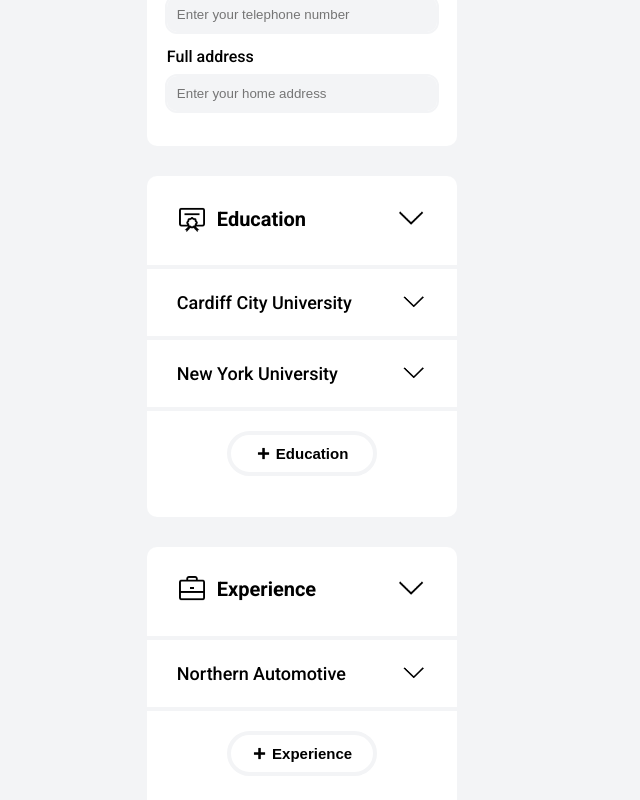
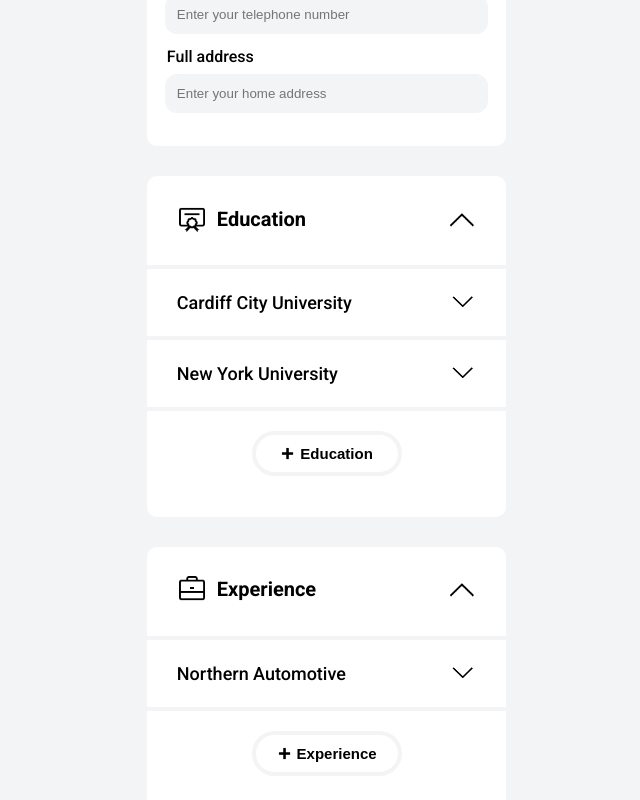
Before and after one commit to coolleighton/MyCVBuilder, a React (Vite) app: page / in a window 1280 px wide. Shown: the part 402-1202 px from the top of the page, without its empty margins (147-787 px from the left). Built offline with nearby package versions, Linux system fonts and the light colour scheme.

Commit message:
added some animations to buttons, fixed some spacing issues

```diff
--- a/src/components/EducationSection.jsx
+++ b/src/components/EducationSection.jsx
@@ -26,6 +26,8 @@
 
     const activeDisplay = "block"
     const inActiveDisplay = "none"
+    const activeRotation = "rotate(180deg)"
+    const inActiveRotation = "rotate(0deg)"
 
     const [EducationActive, setEducationActive] = useState(true)
 
@@ -51,7 +53,10 @@
                         <img src="./src/assets/education-img.png"></img>
                         <h1>Education</h1>
                     </div>
-                    <img className="DropDownImg" src="./src/assets/down-img.png"></img>
+                    <img
+                        style={{ transform : EducationActive ? activeRotation : inActiveRotation}}
+                        className="DropDownImg"
+                        src="./src/assets/down-img.png"></img>
                 </div>
 
                 <ul
@@ -85,7 +90,11 @@
                                     onClick={handleItemClick}
                                     >
                                     <h2 className="UniversityListItemName">{educationItem.school}</h2>
-                                    <img className="UniversityListItemImg" src = "src/assets/down-img.png"></img>
+                                    <img
+                                        className="UniversityListItemImg"
+                                        src = "src/assets/down-img.png"
+                                        style={{ transform : formActive ? activeRotation : inActiveRotation}}
+                                    ></img>
                                 </div>
 
                                 <div
--- a/src/components/ExperienceSection.jsx
+++ b/src/components/ExperienceSection.jsx
@@ -19,6 +19,8 @@
 
     const activeDisplay = "block"
     const inActiveDisplay = "none"
+    const activeRotation = "rotate(180deg)"
+    const inActiveRotation = "rotate(0deg)"
 
     const [ExperienceActive, setExperienceActive] = useState(true)
 
@@ -42,12 +44,15 @@
                         <img src="./src/assets/experience-img.png"></img>
                         <h1>Experience</h1>
                     </div>
-                    <img className="DropDownImg" src="./src/assets/down-img.png"></img>
+                    <img
+                        style={{ transform : ExperienceActive ? activeRotation : inActiveRotation}}
+                        className="DropDownImg"
+                        src="./src/assets/down-img.png"></img>
                 </div>
 
                 <ul
                     style={{ display : ExperienceActive ? activeDisplay : inActiveDisplay }}
-                    className="UniversityList"
+                    className="JobList"
                 >
 
                     {ExperienceArray.map((experienceItem) => {
@@ -72,11 +77,15 @@
                                 <hr className="Seperator"></hr>
 
                                 <div
-                                    className="UniversityListItem"
+                                    className="JobListItem"
                                     onClick={handleItemClick}
                                     >
-                                    <h2 className="UniversityListItemName">{experienceItem.company}</h2>
-                                    <img className="UniversityListItemImg" src = "src/assets/down-img.png"></img>
+                                    <h2 className="JobListItemName">{experienceItem.company}</h2>
+                                    <img
+                                        className="JobListItemImg"
+                                        src = "src/assets/down-img.png"
+                                        style={{ transform : formActive ? activeRotation : inActiveRotation}}
+                                    ></img>
                                 </div>
 
                                 <div
--- a/src/styles/EducationSection.css
+++ b/src/styles/EducationSection.css
@@ -34,6 +34,7 @@
 .EducationHeader img {
     width: 30px;
     height: 30px;
+    transition: 1s;
 }
 
 .addEducation {
@@ -94,6 +95,7 @@
 
 .UniversityListItem img {
     width: 25px;
+    transition: 1s;
 }
 
 .UniversityListItem:hover .UniversityListItemImg {
@@ -162,4 +164,5 @@
     display: flex;
     flex-direction: column;
     justify-content: space-between;
+    width: 100%;
 }
--- a/src/styles/ExperienceSection.css
+++ b/src/styles/ExperienceSection.css
@@ -34,6 +34,7 @@
 .ExperienceHeader img {
     width: 30px;
     height: 30px;
+    transition: 1s;
 }
 
 .addExperience {
@@ -75,33 +76,33 @@
     transition: 0.3s;
 }
 
-.UniversityList {
+.JobList {
     list-style: none;
     padding-left: 0;
 }
 
-.UniversityListItem {
+.JobListItem {
     display: flex;
     justify-content: space-between;
     align-items: center;
     cursor: pointer;
 }
 
-.UniversityListItem h2 {
+.JobListItem h2 {
     font-size: 18px;
     font-weight: 500;
 }
 
-.UniversityListItem img {
+.JobListItem img {
     width: 25px;
 }
 
-.UniversityListItem:hover .UniversityListItemImg {
+.JobListItem:hover .JobListItemImg {
     scale: 1.3;
     transition: 0.3s;
 }
 
-.UniversityListItem:hover .UniversityListItemName {
+.JobListItem:hover .JobListItemName {
     scale: 1.1;
     transition: 0.3s;
 }
@@ -165,4 +166,5 @@
     display: flex;
     flex-direction: column;
     justify-content: space-between;
+    width: 100%;
 }
--- a/src/styles/SaveLoadClearButtons.css
+++ b/src/styles/SaveLoadClearButtons.css
@@ -4,7 +4,7 @@
     justify-content: space-between;
     align-items: center;
     border-radius: 10px;
-    padding: 15px;
+    padding: 15px 30px;
     box-shadow: 0px 5px 50px -11px rgba(0,0,0,0.2);
 }
 
@@ -12,9 +12,8 @@
     display: flex;
     align-items: center;
     justify-content: center;
-    width: 100%;
+    border: none;
     background-color: transparent;
-    border: none;
     padding: 5px;
     border-radius: 5px;
     cursor: pointer;
@@ -43,4 +42,5 @@
 
 .SaveLoadClearButtons .load {
     background-color: rgb(235, 235, 235);
+    padding: 5px 30px;
 }
```
